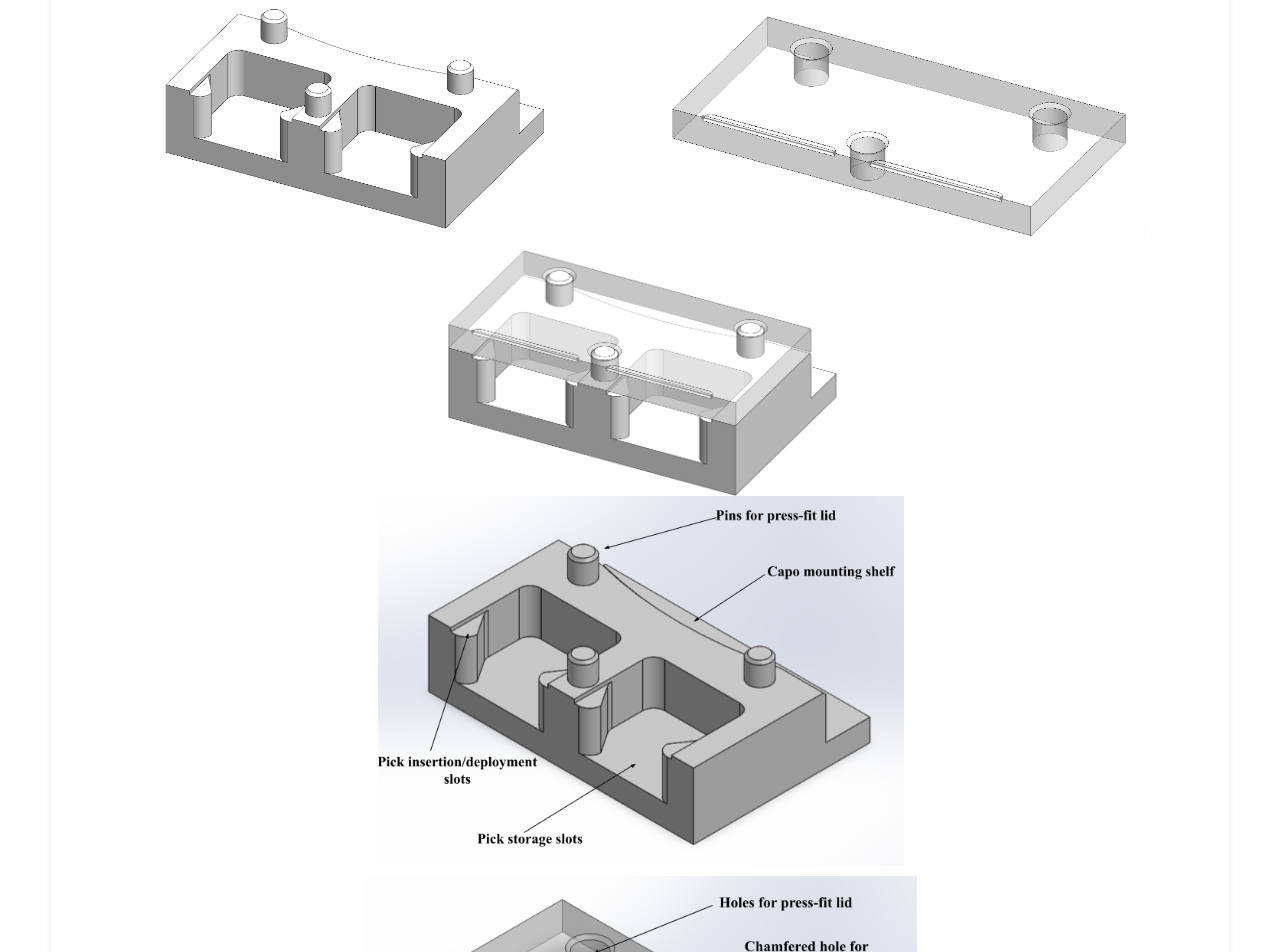
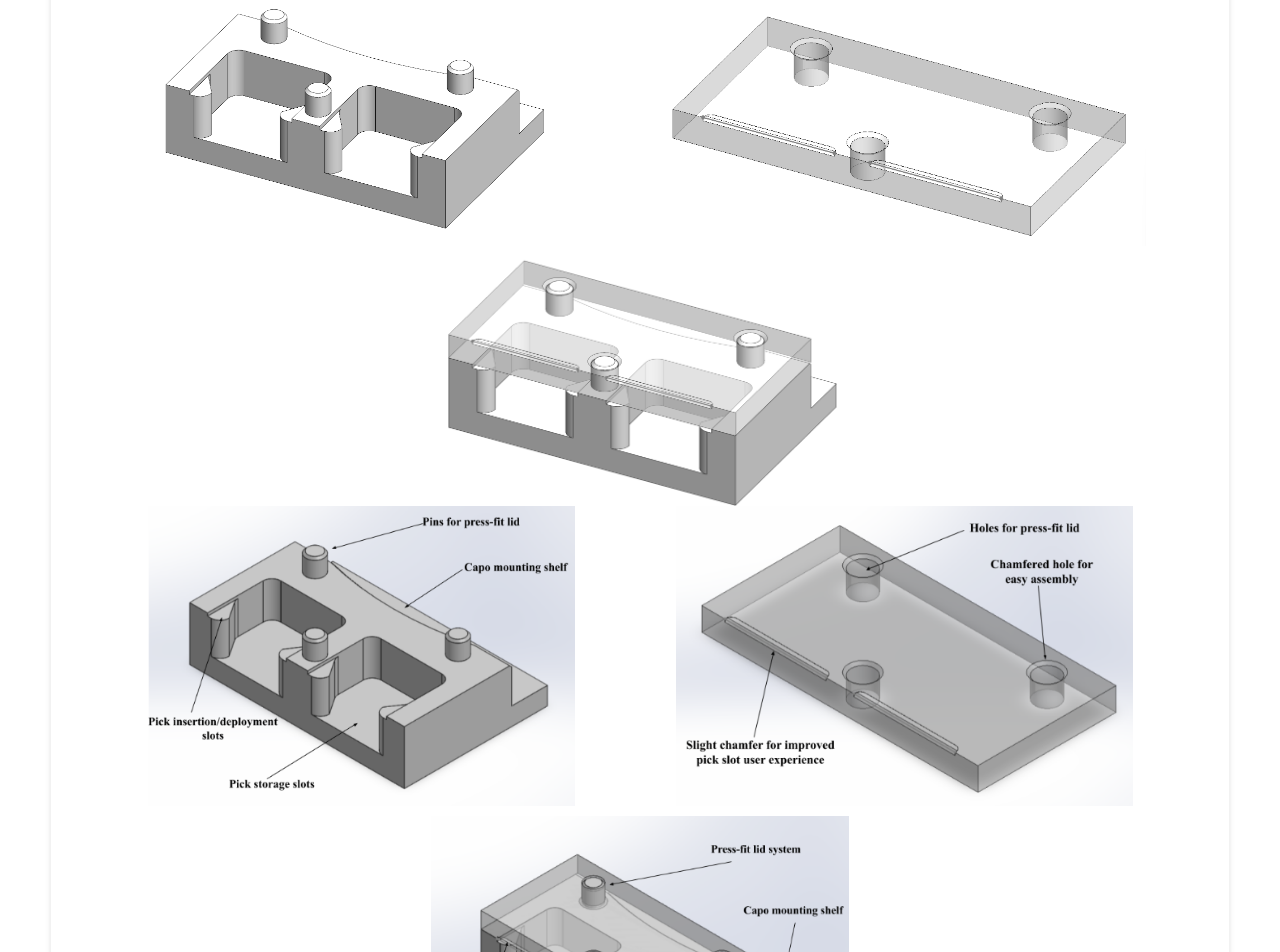
Before and after one commit to michael-vuong/michael-vuong.github.io, a Jekyll site: the page built from _projects/Attachapick/index.md, in a window 1280 px wide. Shown: the part 2676-3628 px from the top of the page. Built offline with Jekyll 4.4.1, drawn with Linux system fonts in a browser that asks for light colours.

Commit message:
Update index.md

```diff
--- a/_projects/Attachapick/index.md
+++ b/_projects/Attachapick/index.md
@@ -43,11 +43,9 @@
 {% include image-gallery.html images="DesignIterations.png" height="500" %}
 
 ## Final Design
-{% include image-gallery.html images="CADBody.png, CADLid.png" height="250" %}
-{% include image-gallery.html images="CADAssem.png" height="250" %}
+{% include image-gallery.html images="CADBody.png, CADLid.png, CADAssem.png" height="250" %}
 
-{% include image-gallery.html images="BodyLabeled.png, LidLabeled.png" height="400" %}
-{% include image-gallery.html images="AssemLabeled.png" height="400" %}
+{% include image-gallery.html images="BodyLabeled.png, LidLabeled.png, AssemLabeled.png" height="300" %}
 
 # CNC Milling & Manufacturing Strategy
 Selected HDPE and polycarbonate stock sizes from ADML inventory.
```
